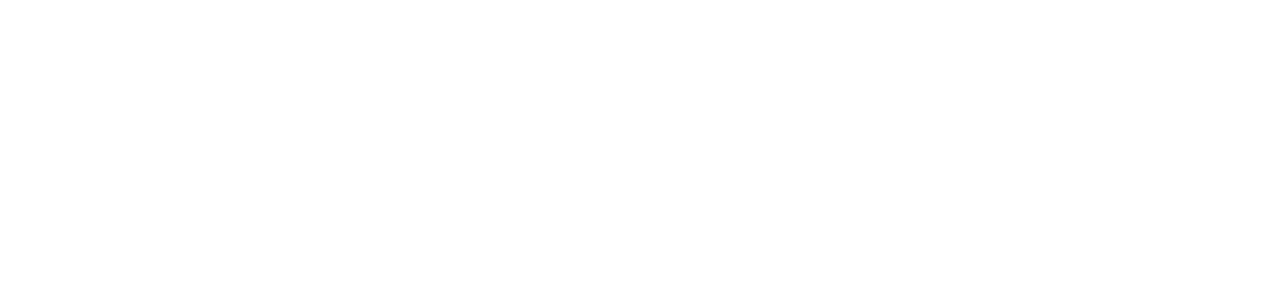
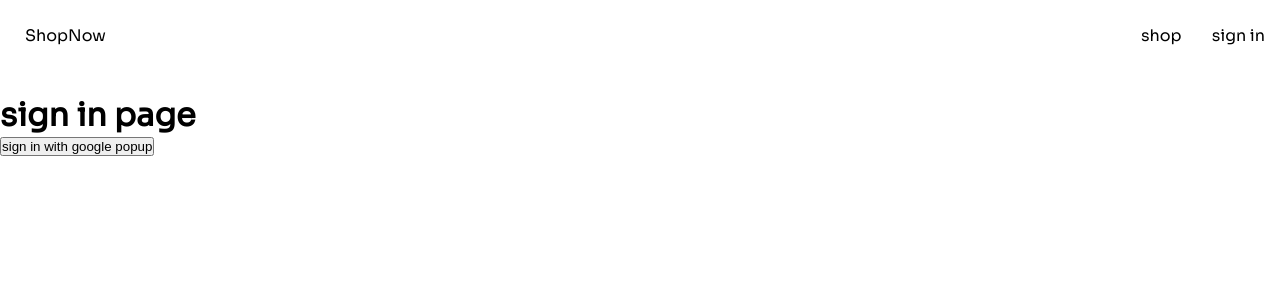
Before and after one commit to Adeku1997/shop-now-ecommerce-app-with-react, a React (Create React App) app: page /sign-in in a window 1280 px wide. Before the commit this address had no page. Shown: the top 300 px of the page. Built offline with nearby package versions, Linux system fonts and the light colour scheme.

Commit message:
added firestore and added authentication with firebase

```diff
--- a/src/App.js
+++ b/src/App.js
@@ -2,6 +2,7 @@
 import {Routes,Route} from 'react-router-dom';
 import Home from './pages/home/Home';
 import Navbar from "./components/Nav/Navbar";
+import SignIn from './pages/sign-in/SignIn';
 
 
 
@@ -18,6 +19,7 @@
         <Route path="/" element={<Navbar />}>
           <Route index element={<Home />} />
           <Route path="shop" element={<Shop />} />
+          <Route path="sign-in" element={<SignIn />} />
         </Route>
       </Routes>
     </div>
--- a/src/components/Nav/Navbar.jsx
+++ b/src/components/Nav/Navbar.jsx
@@ -5,15 +5,23 @@
   return (
     <Fragment>
       <div className="navigation">
-        <Link className="logo-container" to='/'>
-          <div>logo</div>
+        <Link className="logo-container" to="/">
+          <div>
+            Shop<span>Now</span>
+          </div>
         </Link>
 
         <div className="nav-links-container">
           <Link className="nav-link" to="/shop">
             shop
           </Link>
+
+          <Link className="nav-link" to="/sign-in">
+            sign in
+          </Link>
         </div>
+
+
       </div>
       <Outlet />
     </Fragment>
--- a/src/pages/sign-in/SignIn.jsx
+++ b/src/pages/sign-in/SignIn.jsx
@@ -1,7 +1,19 @@
 import React from "react";
+import { signInWithGooglePopup } from "../../utils/firebase/firebase.utils";
 
 const SignIn = () => {
-  return <div>SignIn</div>;
+
+  const logGoogleUser =async()=>{
+    const {user} = await signInWithGooglePopup();
+    const  userDocRef = await createUserDocumentFromAuth(user);
+  }
+  return <div>
+
+    <h1>sign in page</h1>
+    <button onClick={logGoogleUser}>
+      sign in with google popup
+    </button>
+  </div>;
 };
 
 export default SignIn;
--- /dev/null
+++ b/src/utils/firebase/firebase.utils.js
@@ -0,0 +1,54 @@
+import { initializeApp } from "firebase/app";
+import {
+  getAuth,
+  signInWithRedirect,
+  signInWithPopup,
+  GoogleAuthProvider,
+} from "firebase/auth";
+import { getFirestore, doc, getDoc, setDoc } from "firebase/firestore";
+
+// Your web app's Firebase configuration
+const firebaseConfig = {
+  apiKey: "AIzaSyAA1NKjpz6PcSoZs3ZsMx2bLvgYZnlc1BQ",
+  authDomain: "shop-now-db.firebaseapp.com",
+  projectId: "shop-now-db",
+  storageBucket: "shop-now-db.appspot.com",
+  messagingSenderId: "216261254163",
+  appId: "1:216261254163:web:f9b0b6ef6692fa27c2f3e6",
+};
+
+// Initialize Firebase
+const firebaseApp = initializeApp(firebaseConfig);
+
+const provider = new GoogleAuthProvider();
+
+provider.setCustomParameters({
+  prompt: "select_account",
+});
+
+export const auth = getAuth();
+export const signInWithGooglePopup = () => signInWithPopup(auth, provider);
+
+export const db = getFirestore();
+
+export const createUserDocumentFromAuth = async(userAuth)=>{
+    const userDocRef = doc(db,'users',userAuth.uid)
+
+    const userSnapshot = await getDoc(userDocRef);
+    console.log(userSnapshot)
+
+    if(!userSnapshot.exists){
+        const{displayName,email} = userAuth;
+        const createdAt = newDate();
+
+        try{
+         await setDoc(userDocRef,{
+             displayName,email,createdAt
+         })
+        }catch(error){
+            console.log('error creating the user',error.message)
+        }
+    }
+
+    return userDocRef;
+}
```
